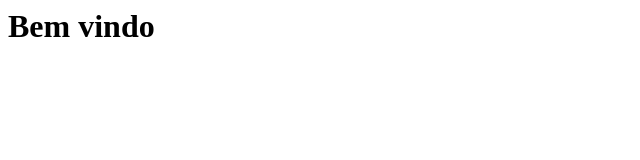
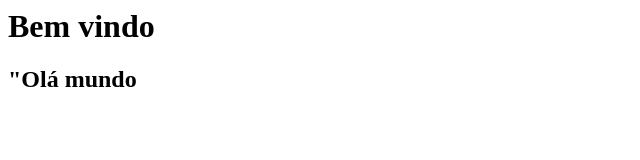
Before and after one commit to GabrielaCK/curso_github, a plain HTML site: page index.html in a window 1280 px wide. Shown: the whole page, without its empty margins (0-640 px from the left). Drawn offline with Linux system fonts and the light colour scheme.

Commit message:
colocando h2 na home

```diff
--- a/index.html
+++ b/index.html
@@ -1 +1,2 @@
 <h1>Bem vindo</h1>
+<h2>"Olá mundo</h2>
```
